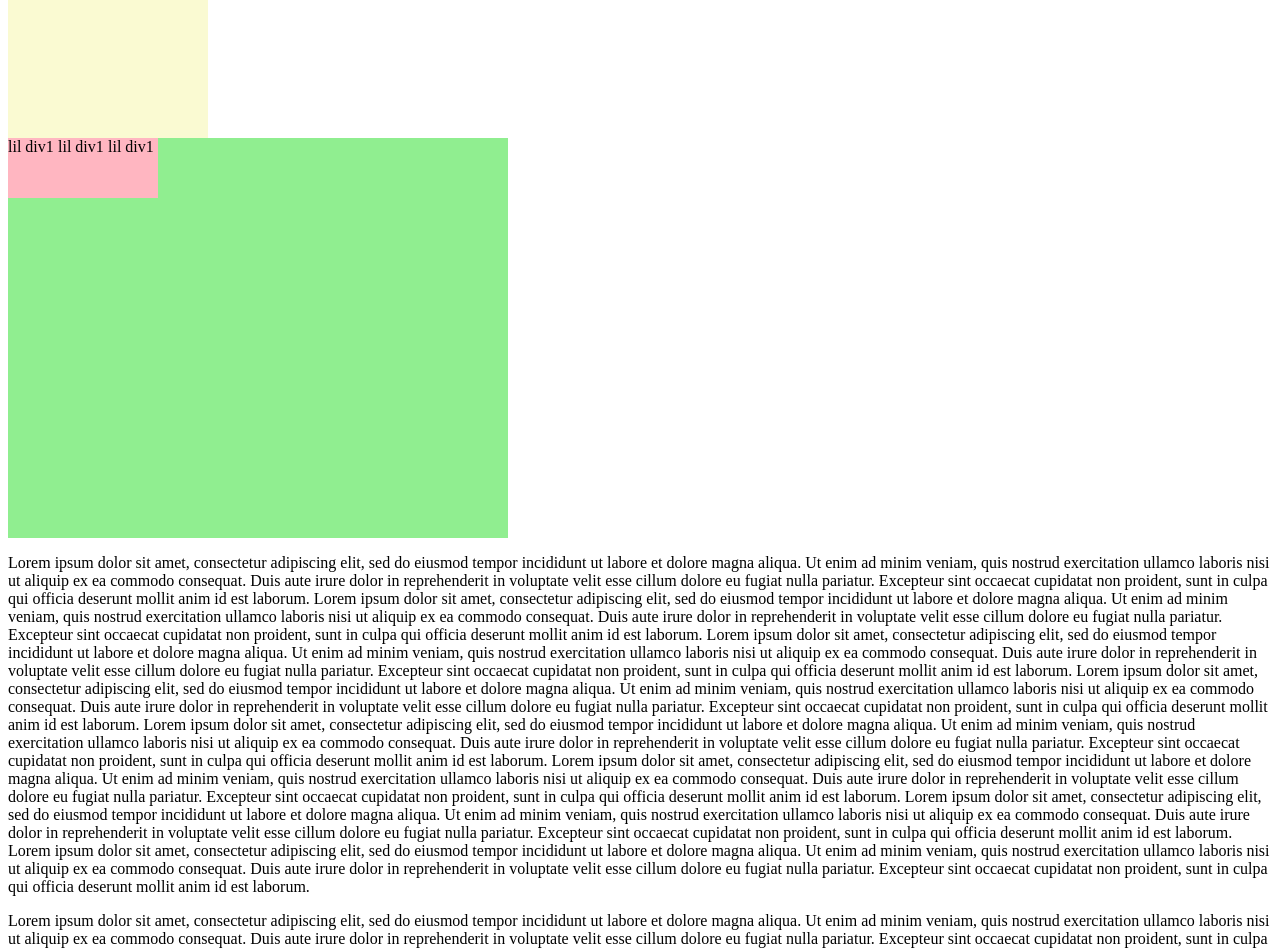
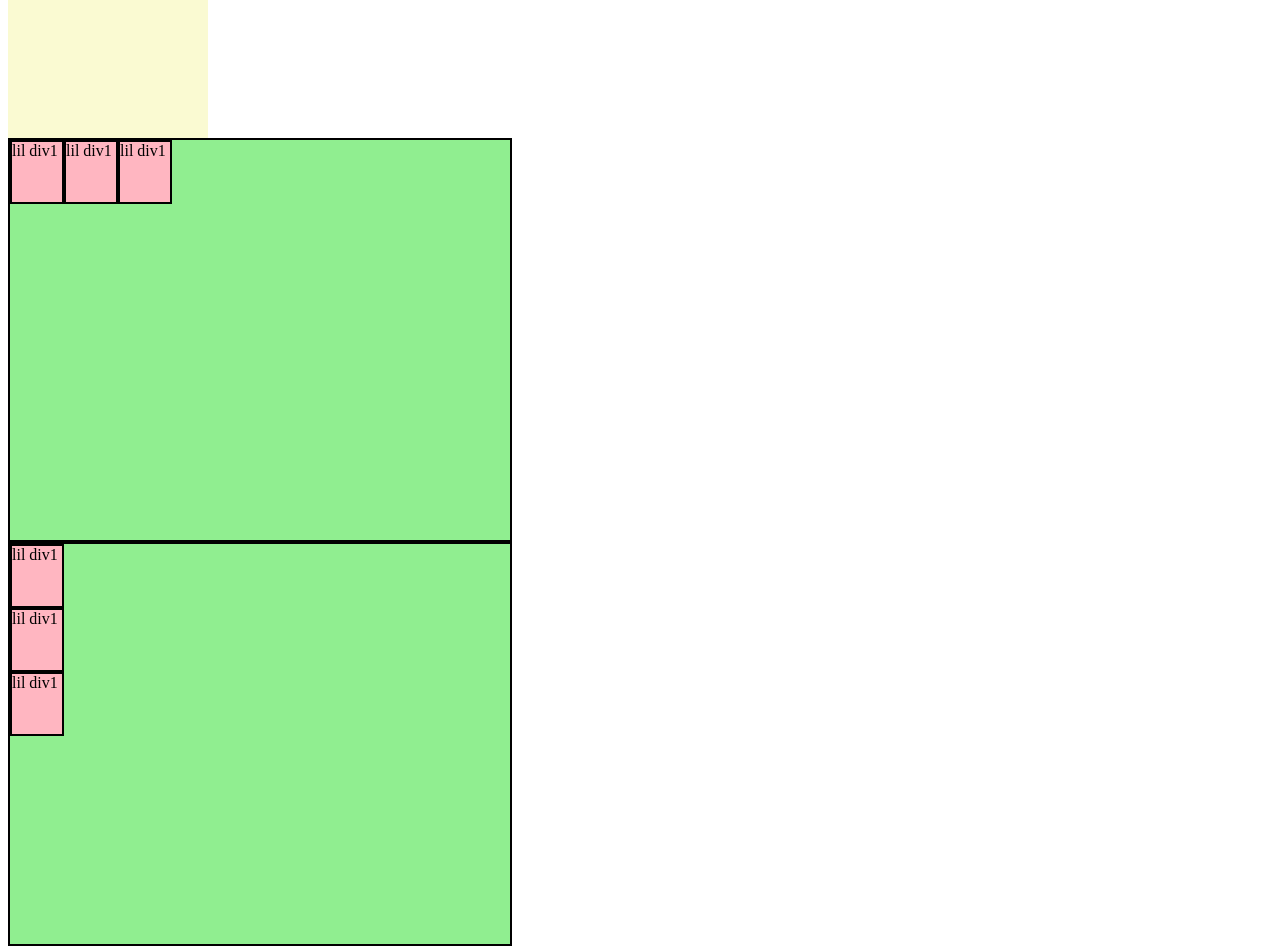
Before and after one commit to LimeFrogg/CS104-001-Lab6, a plain HTML site: page index.html in a window 1280 px wide. Shown: the part 1320-2269 px from the top of the page. Drawn offline with Linux system fonts and the light colour scheme.

Commit message:
Question 10

```diff
--- a/index.html
+++ b/index.html
@@ -17,6 +17,11 @@
     <div class="box1">Box1</div>
     <div class="box2">Box2</div>
     <div class="flex-container">
+        <div class="little">lil div1</div>
+        <div class="little">lil div1</div>
+        <div class="little">lil div1</div>
+    </div>
+    <div class="flex-container2">
         <div class="little">lil div1</div>
         <div class="little">lil div1</div>
         <div class="little">lil div1</div>
--- a/styles.css
+++ b/styles.css
@@ -66,9 +66,19 @@
     width: 500px;
     background-color: lightgreen;
     flex-direction:row;
+    border:solid black 2px;
 }
 .little{
     height: 60px;
     width: 50px;
     background-color: lightpink;
+    border:solid black 2px;
 }
+.flex-container2{
+    display:flex;
+    height: 400px;
+    width: 500px;
+    background-color: lightgreen;
+    flex-direction:column;
+    border:solid black 2px;
+}
```
